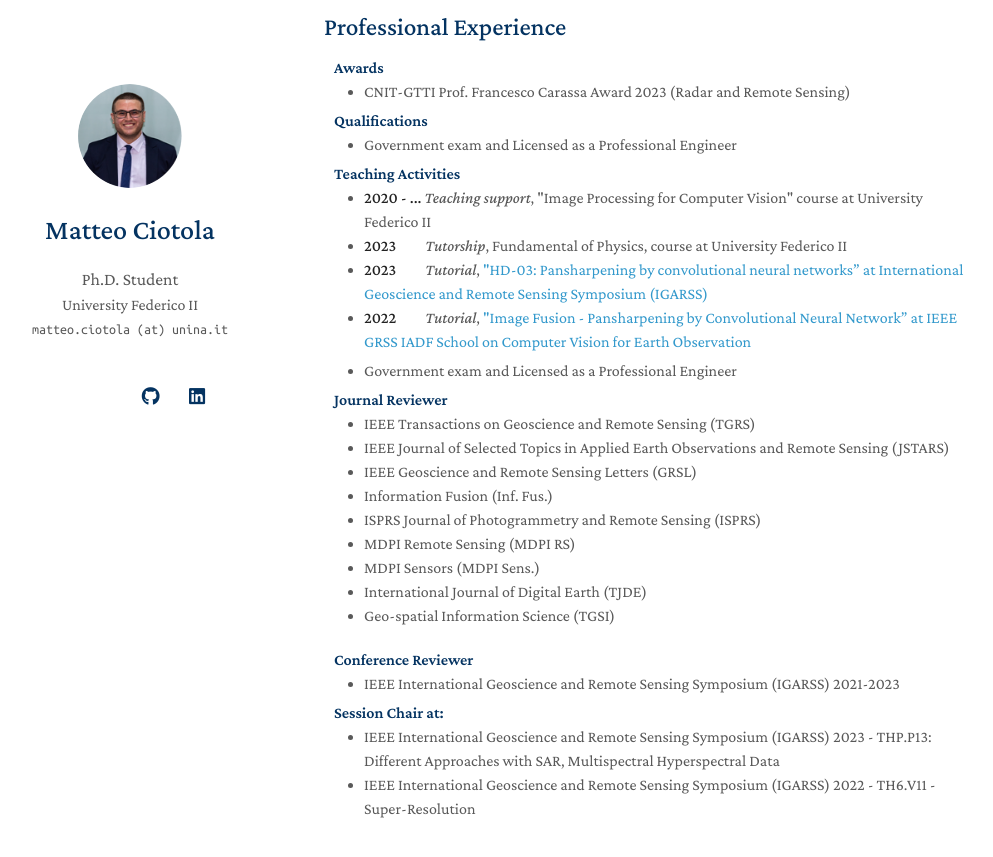
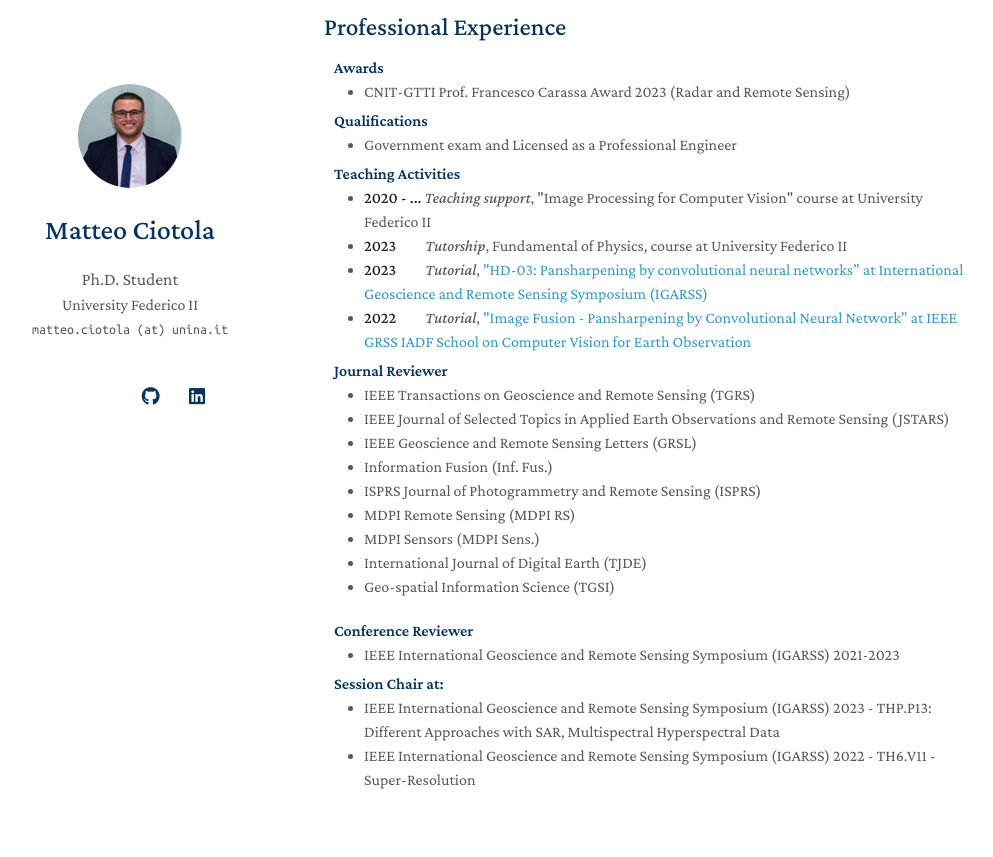
Before and after one commit to matciotola/matciotola.github.io, a Jekyll site: the page built from index.md, in a window 1280 px wide and 900 px high, scrolled down 2226 px. Shown: the top 857 px of the window, without its empty margins (146-1139 px from the left). Built offline with Jekyll 4.4.1, drawn with Linux system fonts in a browser that asks for light colours; nearby versions of some CDN libraries; a style sheet for code colours, icons or effects is not loaded; our own code applies the rules of GitHub Pages for plain Markdown files.

Commit message:
update services.md

```diff
--- a/_includes/services.md
+++ b/_includes/services.md
@@ -22,10 +22,6 @@ Geoscience and Remote Sensing Symposium (IGARSS)</a></autocolor></li>
   <li><autocolor><strong>2022</strong><code>&nbsp;&emsp;&emsp;</code><em>Tutorial</em>, <a href="https://iadf-school.org/iadf_2022/">"Image Fusion - Pansharpening by Convolutional Neural Network” at IEEE GRSS IADF School on Computer Vision for Earth Observation</a></autocolor></li>
 </ul>
 
-
-<ul style="margin:0 0 5px;">
-  <li><a href="https://www.unina.it/documents/11958/24211580/ING.INF_2021.01.12_esito.11.1.pdf"><autocolor>Government exam and Licensed as a Professional Engineer</autocolor></a></li>
-</ul>
 
 <h4 style="margin:0 10px 0;">Journal Reviewer</h4>
 
```
